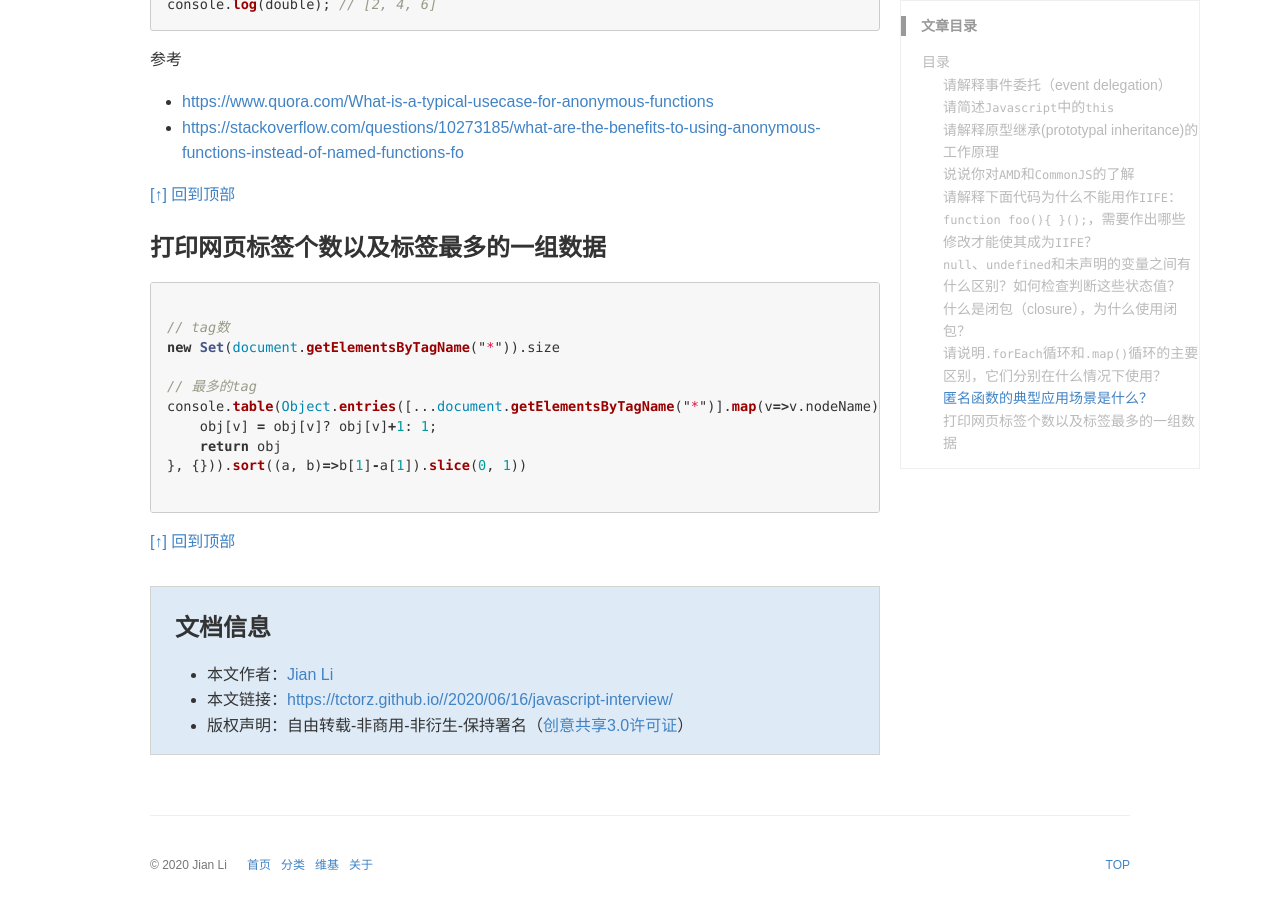
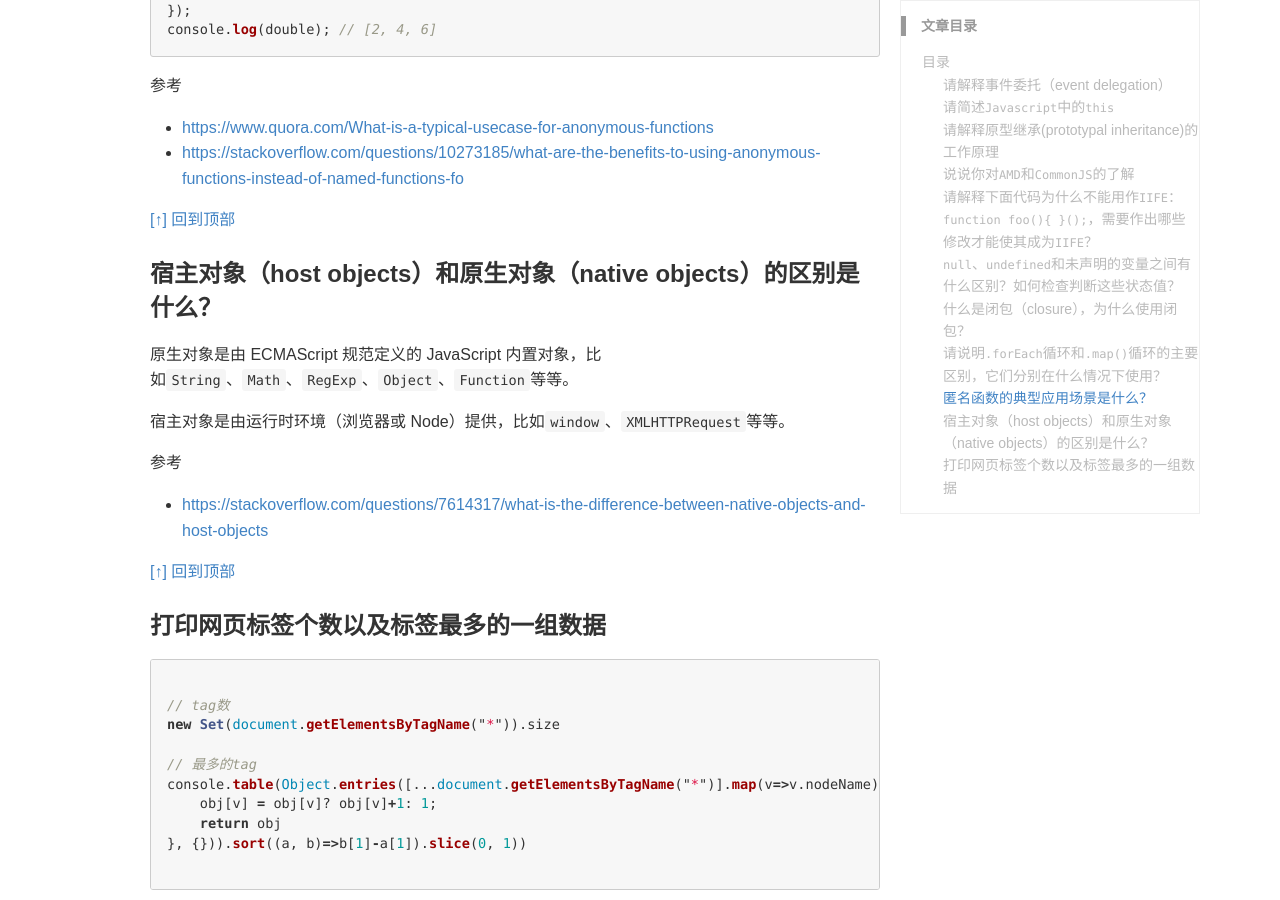
Before and after one commit to TcTOrz/TcTOrz.github.io, a Jekyll site: the page built from _posts/2020-06-16-javascript-interview.md, in a window 1280 px wide and 900 px high, scrolled down 6511 px. Built offline with Jekyll 4.4.1, drawn with Linux system fonts in a browser that asks for light colours; some web fonts are replaced; comment, search, counter and statistics services are not loaded; some of the changed text lies outside the part shown.

Commit message:
js-hostornative-object

````diff
--- a/_posts/2020-06-16-javascript-interview.md
+++ b/_posts/2020-06-16-javascript-interview.md
@@ -13,10 +13,11 @@ topmost: false
 - [请简述`Javascript`中的`this`](#请简述javascript中的this)
 - [请解释原型继承(prototypal inheritance) 的工作原理](#请解释原型继承prototypal-inheritance的工作原理)
 - [说说你对`AMD`和`CommonJS`的了解](#说说你对AMD和CommonJS的了解)
-- [`null`、`undefined`和未声明的变量之间有什么区别？如何检查判断这些状态值？](#null、undefined和未声明的变量之间有什么区别？如何检查判断这些状态值？)
-- [什么是闭包（closure），为什么使用闭包？](#什么是闭包（closure），为什么使用闭包？)
-- [请说明`.forEach`循环和`.map()`循环的主要区别，它们分别在什么情况下使用？](#请说明.forEach循环和.map()循环的主要区别，它们分别在什么情况下使用？)
-- [匿名函数的典型应用场景是什么？](#匿名函数的典型应用场景是什么？)
+- [`null`、`undefined`和未声明的变量之间有什么区别？如何检查判断这些状态值？](#nullundefined和未声明的变量之间有什么区别如何检查判断这些状态值)
+- [什么是闭包（closure），为什么使用闭包？](#什么是闭包closure为什么使用闭包)
+- [请说明`.forEach`循环和`.map()`循环的主要区别，它们分别在什么情况下使用？](#请说明forEach循环和map循环的主要区别它们分别在什么情况下使用)
+- [匿名函数的典型应用场景是什么？](#匿名函数的典型应用场景是什么)
+- [宿主对象（host objects）和原生对象（native objects）的区别是什么？](#宿主对象host-objects和原生对象native-objects的区别是什么)
 - [打印网页标签个数以及标签最多的一组数据](#打印网页标签个数以及标签最多的一组数据)
 <!-- * TOC
 {:toc} -->
@@ -231,6 +232,18 @@ console.log(double); // [2, 4, 6]
 
 [[↑] 回到顶部](#目录)
 
+### 宿主对象（host objects）和原生对象（native objects）的区别是什么？
+
+原生对象是由 ECMAScript 规范定义的 JavaScript 内置对象，比如`String`、`Math`、`RegExp`、`Object`、`Function`等等。
+
+宿主对象是由运行时环境（浏览器或 Node）提供，比如`window`、`XMLHTTPRequest`等等。
+
+参考
+
+- <https://stackoverflow.com/questions/7614317/what-is-the-difference-between-native-objects-and-host-objects>
+
+[[↑] 回到顶部](#目录)
+
 ### 打印网页标签个数以及标签最多的一组数据
 
 ```javascript
````
